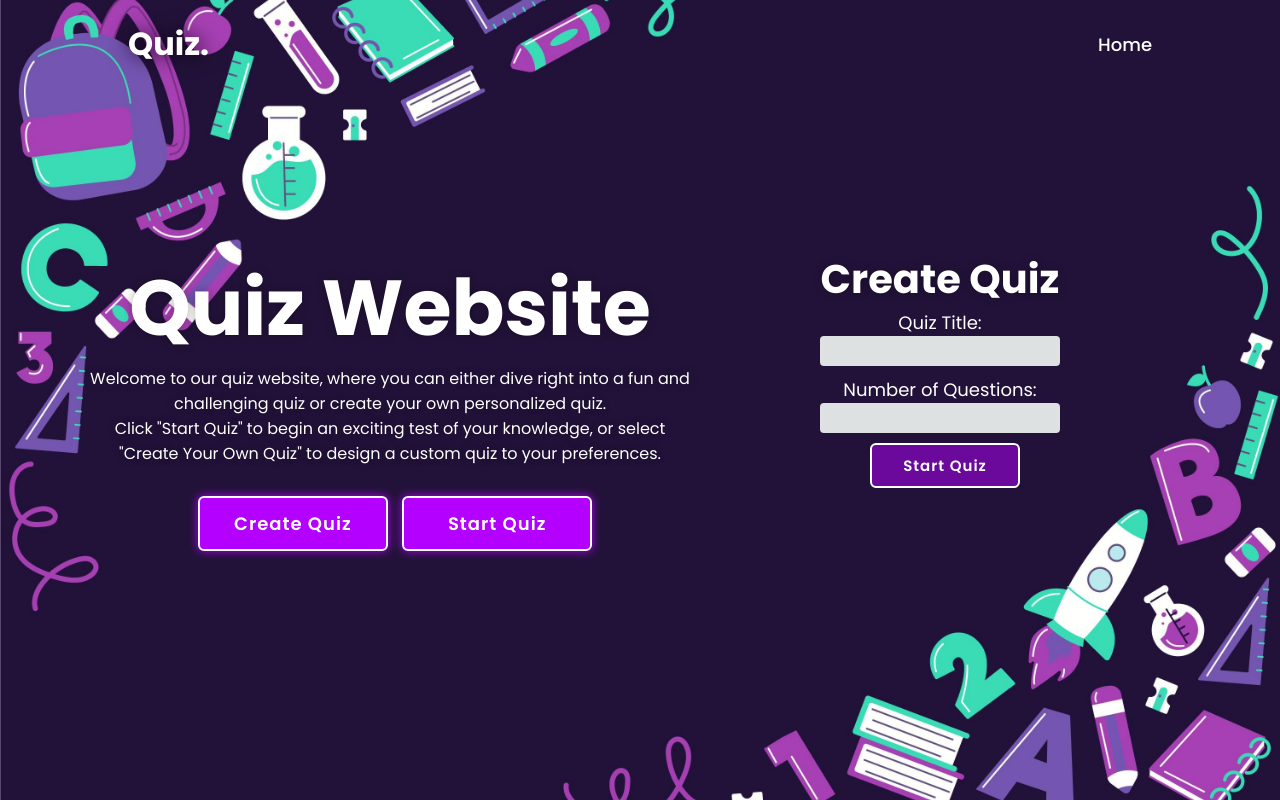
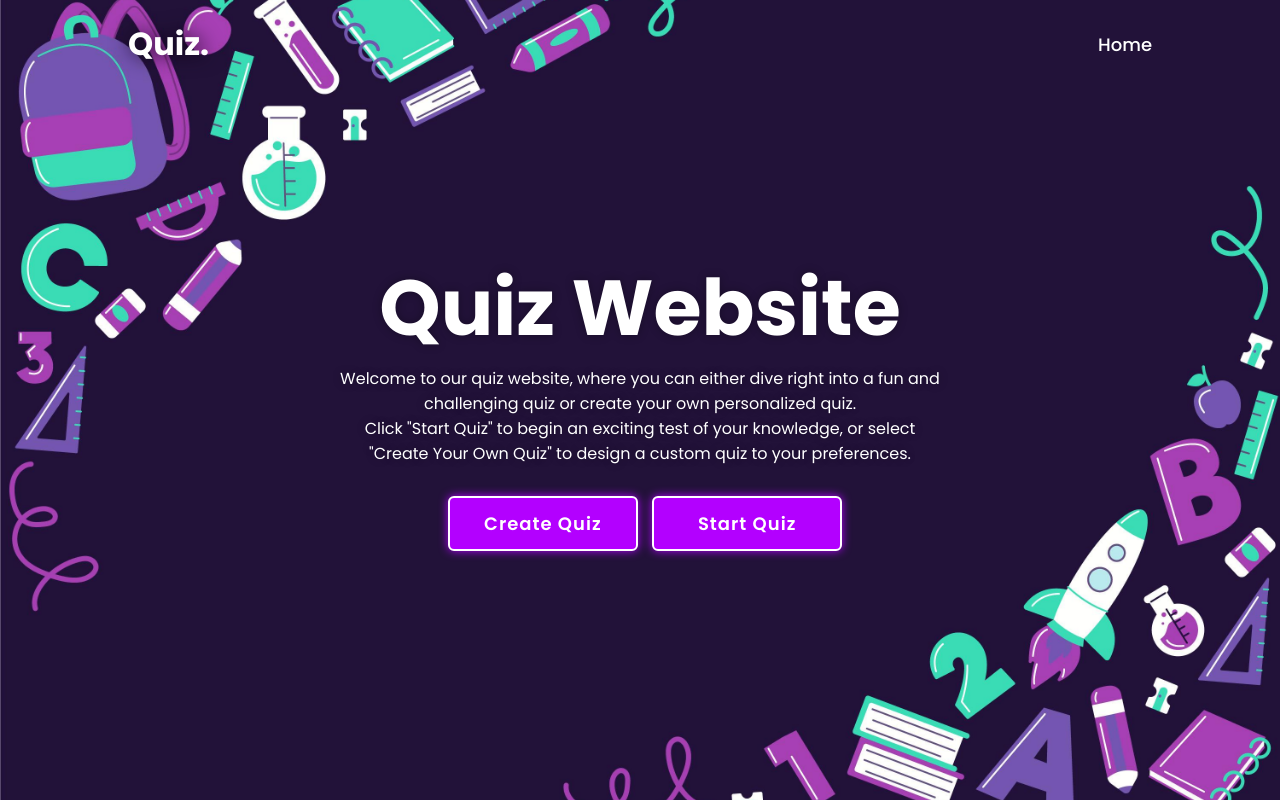
Before and after one commit to amaan-10/quiz-website, a plain HTML site: page index.html in a window 1280 px wide. Drawn offline with Linux system fonts and the light colour scheme.

Commit message:
Update index.html

```diff
--- a/index.html
+++ b/index.html
@@ -30,7 +30,7 @@
                 </div>
             </div>
 
-            <div id="create-quiz">
+            <div id="create-quiz" style="display: none;">
                 <form id="quizForm">
                     <div id="quizForm1" class="quizForm">
                         <h1>Create Quiz</h1>
```
